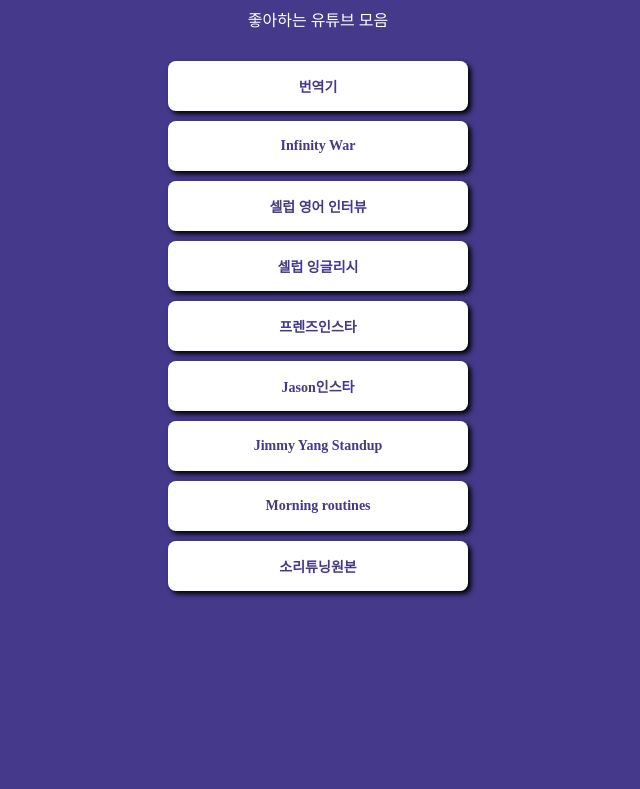
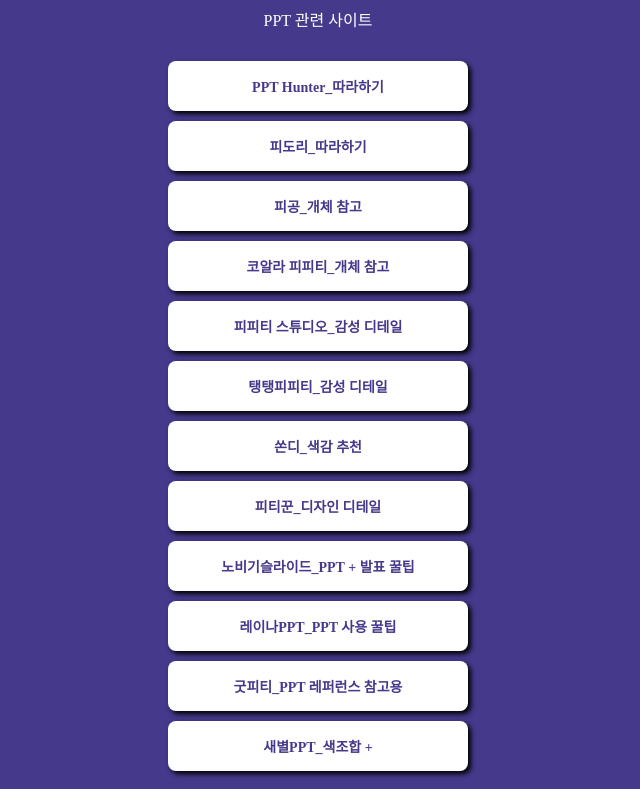
Before and after one commit to develop1percent/mypage, a plain HTML site: page index.html in a window 1280 px wide. Shown: the part 213-1002 px from the top of the page, without its empty margins (322-962 px from the left). Before the commit the page ends 822 px from the top, so only its background shows below. Drawn offline with Linux system fonts and the light colour scheme; a web font is replaced by a local one.

Commit message:
Update index.html

```diff
--- a/index.html
+++ b/index.html
@@ -83,16 +83,19 @@
     <div class="wrap">
         <div class="profile"></div>
         <h1 class="main">장예문</h1>
-        <p class="sub">좋아하는 유튜브 모음</p>
-        <a target="_blank" href="https://www.google.com/search?q=%EB%B2%88%EC%97%AD%EA%B8%B0&oq=%EB%B2%88%EC%97%AD%EA%B8%B0&aqs=chrome.0.69i59.779j0j15&sourceid=chrome&ie=UTF-8">번역기</a>
-        <a target="_blank" href="https://www.youtube.com/playlist?list=PLC42iOwHJ-hFpQ8ovXEmKfnPvW8cPbth7">Infinity War</a>
-        <a target="_blank" href="https://www.youtube.com/playlist?list=PLQXxZBq1WqEQ4IG9Tydo30zWeOZnOTAbW">셀럽 영어 인터뷰</a>
-        <a target="_blank" href="https://www.youtube.com/c/celebenglish/videos">셀럽 잉글리시</a>
-        <a target="_blank" href="https://www.instagram.com/5minute92english/">프렌즈인스타</a>
-        <a target="_blank" href="https://www.instagram.com/jason_hsj/">Jason인스타</a>
-        <a target="_blank" href="https://www.youtube.com/playlist?list=PLGjIM3AiL4WMCcaaThNrN0omB8l1hF1wd">Jimmy Yang Standup</a>
-        <a target="_blank" href="https://www.youtube.com/results?search_query=elle+morning+routines">Morning routines</a>
-        <a target="_blank" href="https://www.youtube.com/playlist?list=PLnB2do3cbKel3ecToEgDLGKl6Pn3IbMij">소리튜닝원본</a>
+        <p class="sub">PPT 관련 사이트</p>
+        <a target="_blank" href="https://www.instagram.com/ppt_hunter/">PPT Hunter_따라하기</a>
+        <a target="_blank" href="https://www.instagram.com/peedori_/">피도리_따라하기</a>
+        <a target="_blank" href="https://www.instagram.com/pigong_ppt/">피공_개체 참고</a>
+        <a target="_blank" href="https://www.instagram.com/koala.ppt/">코알라 피피티_개체 참고</a>
+        <a target="_blank" href="https://www.instagram.com/ppt_studiooo/">피피티 스튜디오_감성 디테일</a>
+        <a target="_blank" href="https://www.instagram.com/ppt_tang_//">탱탱피피티_감성 디테일</a>
+        <a target="_blank" href="https://www.instagram.com/sson.di/">쏜디_색감 추천</a>
+        <a target="_blank" href="https://www.instagram.com/ptkkun_ppt/">피티꾼_디자인 디테일</a>
+        <a target="_blank" href="https://www.instagram.com/nobiggie__slide/">노비기슬라이드_PPT + 발표 꿀팁</a>
+        <a target="_blank" href="https://www.instagram.com/reina.ppt.designer/">레이나PPT_PPT 사용 꿀팁</a>
+        <a target="_blank" href="https://www.instagram.com/ppt_goodpt/">굿피티_PPT 레퍼런스 참고용</a>
+        <a target="_blank" href="https://www.instagram.com/saebyeolppt/">새별PPT_색조합 + </a>
     </div>
 </body>
 </html>
```
